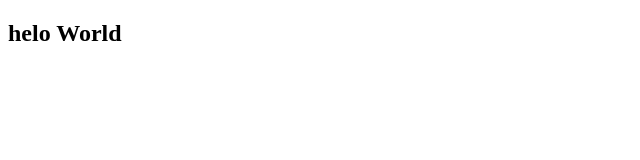
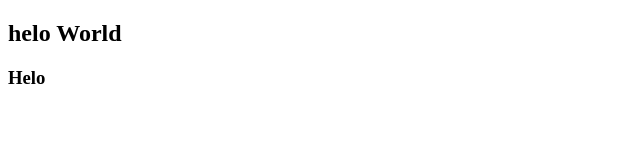
Before and after one commit to vmurali100/material-project, a plain HTML site: page sample.html in a window 1280 px wide. Shown: the full height of the page, 0-640 px from the left. Drawn offline with Linux system fonts and the light colour scheme.

Commit message:
First Commit In to the project

```diff
--- a/sample.html
+++ b/sample.html
@@ -8,5 +8,6 @@
 </head>
 <body>
     <h2>helo World</h2>
+    <h3>Helo</h3>
 </body>
 </html>
```
